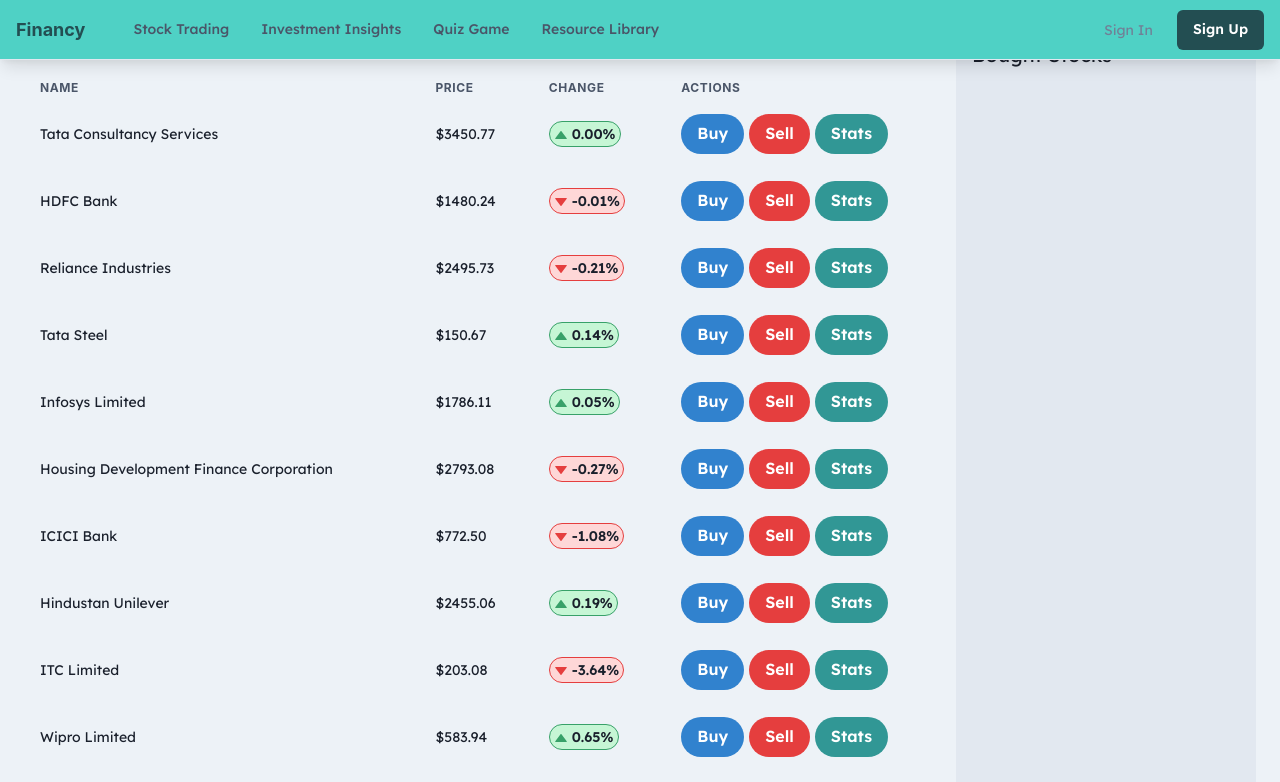
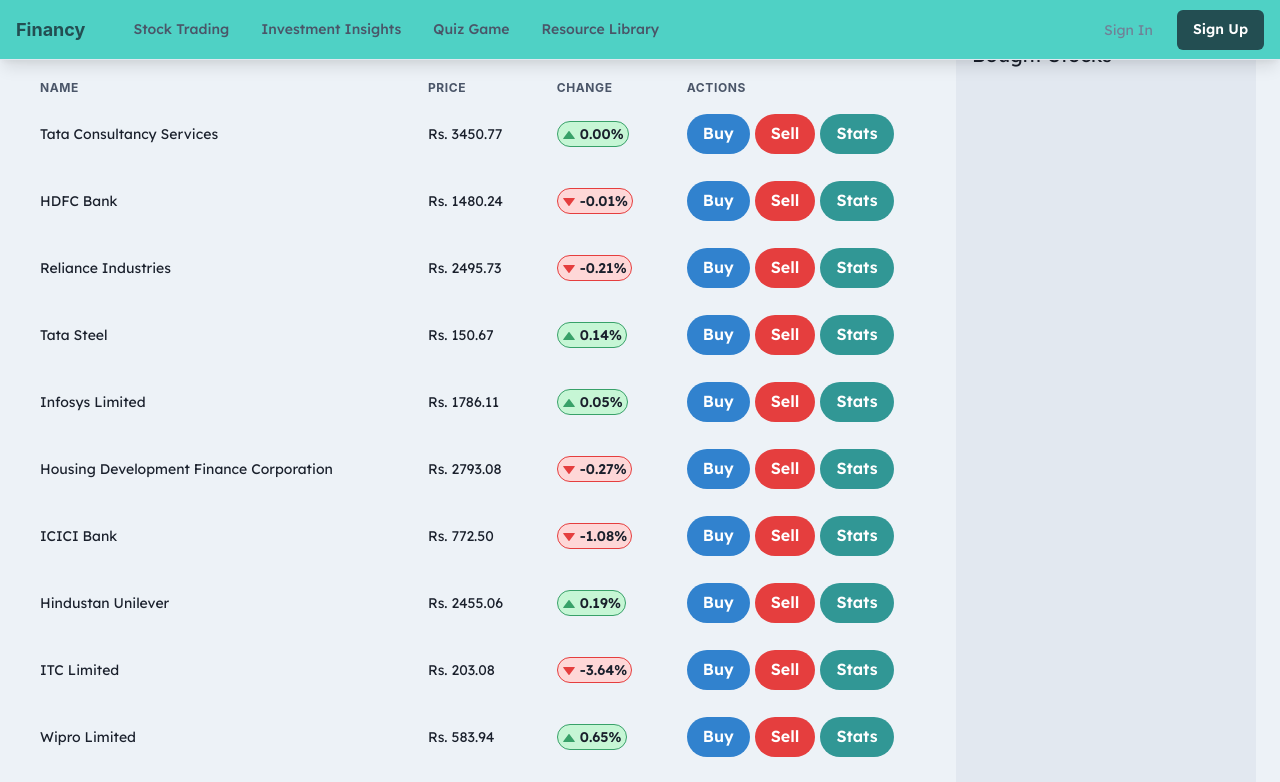
Before and after one commit to siddhima22/Finance-website, a React (Vite) app in the folder frontend/: page /dashboard/stock in a window 1280 px wide. Shown: the top 782 px of the page. Built offline with nearby package versions, Linux system fonts and the light colour scheme.

Commit message:
Update Stock.jsx

```diff
--- a/frontend/src/pages/Stock.jsx
+++ b/frontend/src/pages/Stock.jsx
@@ -261,7 +261,7 @@
             {stocks.map((stock) => (
               <Tr key={stock.id}>
                 <Td>{stock.name}</Td>
-                <Td>${stock.price.toFixed(2)}</Td>
+                <Td>Rs. {stock.price.toFixed(2)}</Td>
                 <Td>
                   {typeof stock.price === "number" &&
                   typeof stock.prevPrice === "number" ? (
@@ -331,7 +331,7 @@
                 <CartesianGrid stroke="#ccc" strokeDasharray="5 5" />
                 <Tooltip />
                 <Area
-                  type="monotone"
+                  type="poppins"
                   dataKey="price"
                   stroke="#8884d8"
                   fill={(props) =>
```
